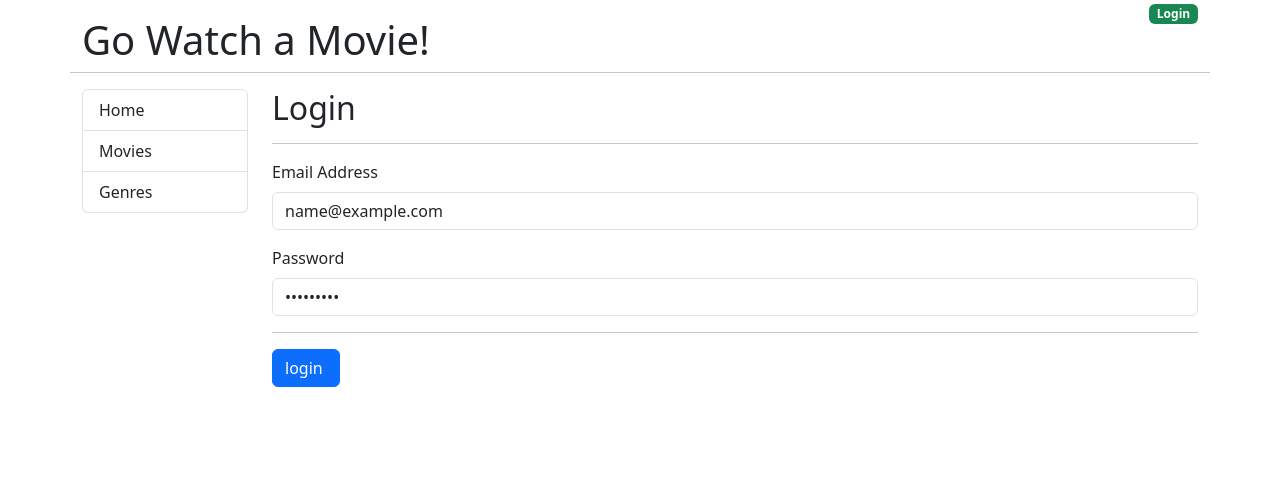
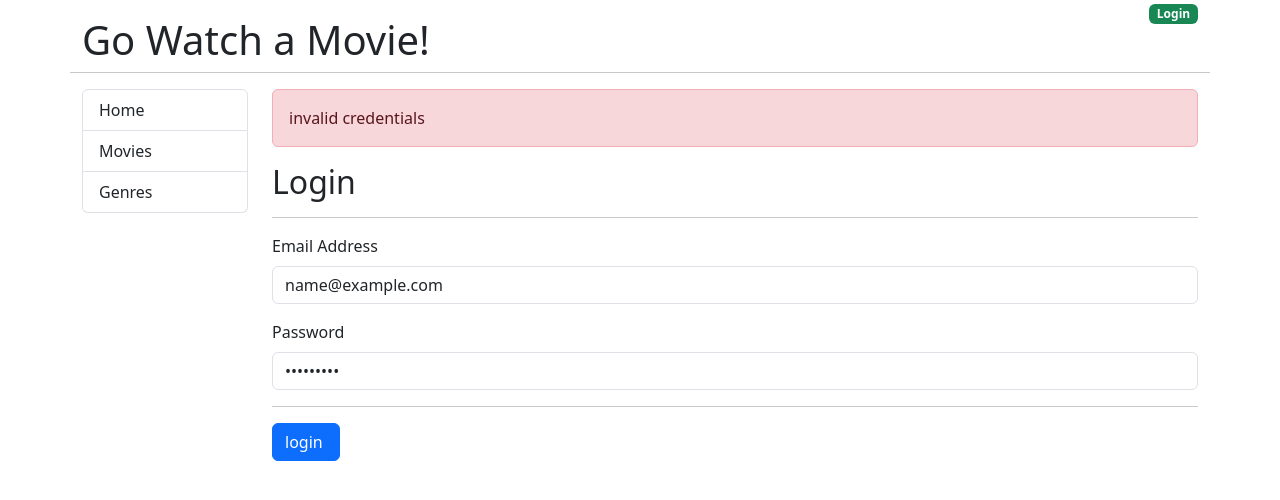
Before and after one commit to dentamuhajir/movies-fe, a React (Create React App) app: page /login in a window 1280 px wide. Both pictures are taken after typing "name@example.com", "Sample123" into the empty fields and a click on the input "login". Shown: the top 500 px of the page. Built offline with nearby package versions, Linux system fonts and the light colour scheme.

Commit message:
Adding error messages and redirects to the Login component

```diff
--- a/src/App.js
+++ b/src/App.js
@@ -1,8 +1,18 @@
 import { useEffect, useState } from "react"
-import { Link, Outlet } from 'react-router-dom'
-
+import { Link, Outlet, useNavigate } from 'react-router-dom'
+import Alert from "./components/Alert";
 function App() {
   const [jwtToken, setJwtToken] = useState("")
+  const [alertMessage, setAlertMessage] = useState("")
+  const [alertClassName, setAlertClassName] = useState("d-none")
+
+
+  const navigate = useNavigate()
+
+  const logOut = () => {
+    setJwtToken("")
+    navigate("/login")
+  }
   return (
     <div className="container">
       <div className="row">
@@ -13,7 +23,7 @@
           { jwtToken === "" ?
             <Link to="/login"><span className="badge bg-success">Login</span></Link>
             :
-            <a href="#!"><span className='badge bg-danger'>Logout</span></a>
+            <a href="#!" onClick={logOut}><span className='badge bg-danger'>Logout</span></a>
 
           }
          </div>
@@ -39,10 +49,16 @@
           </nav>
         </div>
         <div className="col-md-10">
+          <Alert message={alertMessage} className={alertClassName} />
           <Outlet context={
-            [
-              jwtToken,setJwtToken
-            ]
+            {
+              jwtToken,
+              setJwtToken,
+              alertMessage,
+              setAlertMessage,
+              alertClassName,
+              setAlertClassName,
+            }
           }/>
         </div>
       </div>
--- /dev/null
+++ b/src/components/Alert.js
@@ -0,0 +1,9 @@
+const Alert = (props) => {
+    return(
+        <div className={"alert "+ props.className} role="alert">
+            {props.message}
+        </div>
+    )
+}
+
+export default Alert
--- a/src/components/Login.js
+++ b/src/components/Login.js
@@ -6,11 +6,19 @@
 const Login = () => {
     const [email, setEmail] = useState("")
     const [password, setPassword] = useState("")
-    const [jwtToken, setJwtToken] = useOutletContext()
+    const {jwtToken,setJwtToken} = useOutletContext()
+    const {alertMessage,setAlertMessage} = useOutletContext()
+    const {alertClassName,setAlertClassName} = useOutletContext()
+
     const handleSubmit = (event) => {
         event.preventDefault()
         if(email === "admin@example.com") {
             setJwtToken("abc")
+            setAlertMessage("")
+            setAlertClassName("d-none")
+        } else {
+            setAlertMessage("invalid credentials")
+            setAlertClassName("alert-danger")
         }
     }
     return(
```
